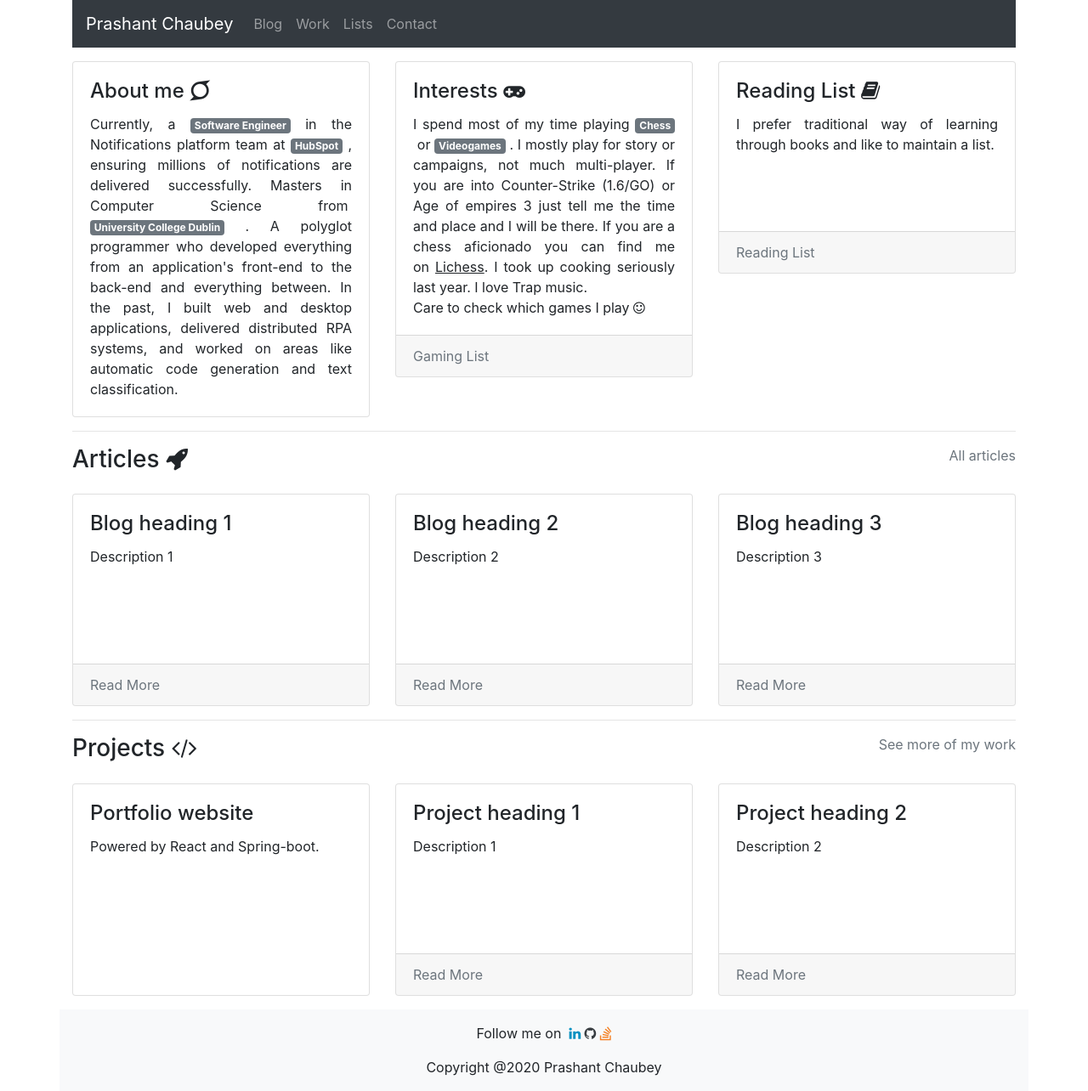
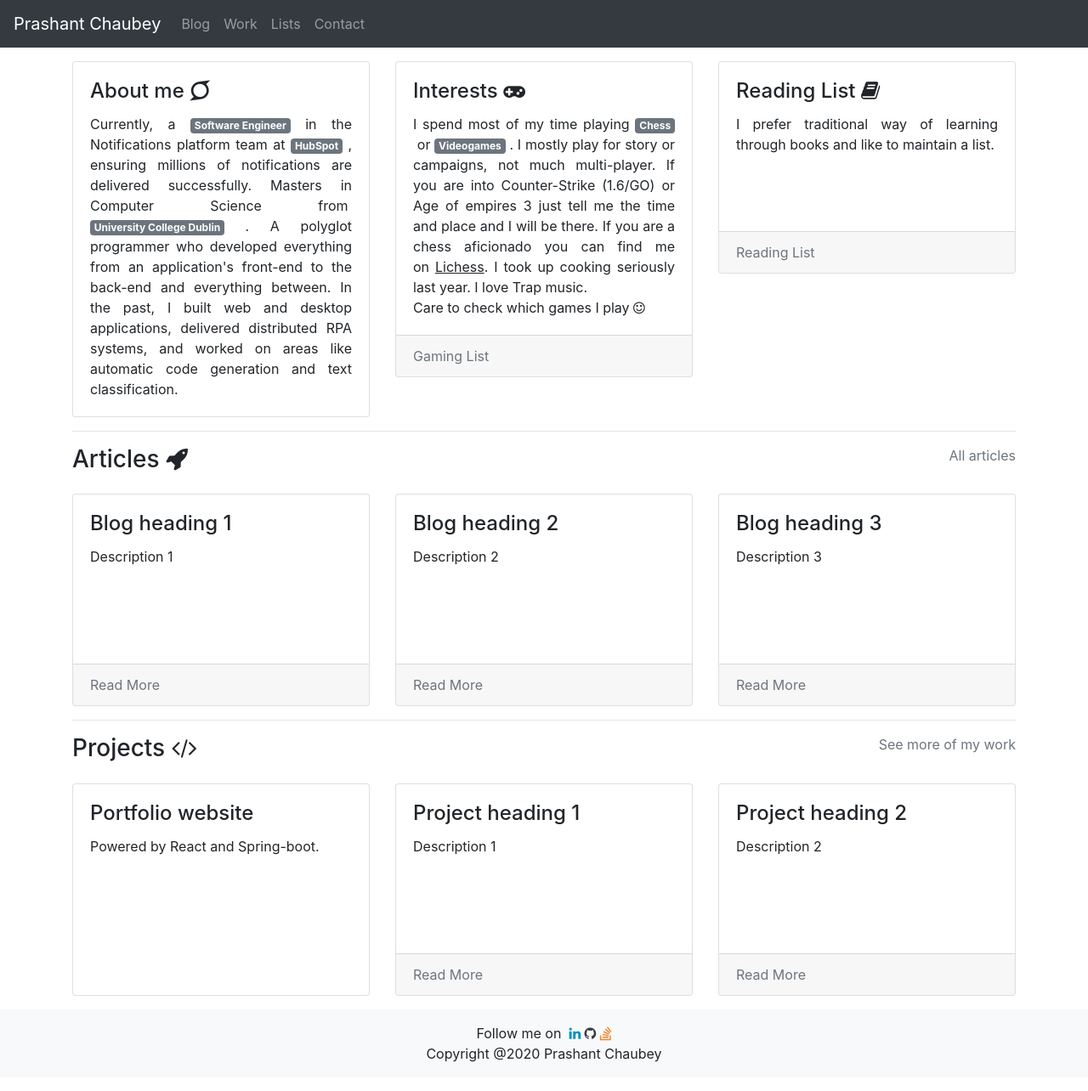
Before and after one commit to pc9795/portfolio, a React (Create React App) app in the folder frontend/: page / in a window 1280 px wide. Shown: the whole page at 85% size. Built offline with nearby package versions, Linux system fonts and the light colour scheme.

Commit message:
UI fixes

```diff
--- a/frontend/src/components/Footer.jsx
+++ b/frontend/src/components/Footer.jsx
@@ -7,9 +7,6 @@ const styles = {
         right: '0',
         bottom: '0',
         left: '0'
-    },
-    footerDiv: {
-        padding: '0 !important'
     },
     footerDivP: {
         marginBottom: '0 !important'
@@ -27,8 +24,7 @@ const styles = {
 
 function Footer() {
     return <footer style={styles.footer}>
-        <div style={styles.footerDiv} className="container bg-light">
-            <p style={styles.footerDivP} className="text-center pt-3">
+        <div className="bg-light text-center py-3">
             <span>Follow me on </span>
             <span>
                 <a href="https://www.linkedin.com/in/pc9795/">
@@ -45,8 +41,8 @@ function Footer() {
                     &nbsp;<i style={styles.stackOverflowIcon} className="fa fa-stack-overflow"/>
                 </a>
             </span>
-            </p>
-            <p className="text-center pb-3">Copyright @2020 Prashant Chaubey</p>
+            <br/>
+            Copyright @2020 Prashant Chaubey
         </div>
     </footer>
 }
--- a/frontend/src/components/Header.jsx
+++ b/frontend/src/components/Header.jsx
@@ -8,15 +8,8 @@ import Contact from "./pages/Contact";
 import {AppRoutes} from "../utils/constants";
 import BlogPost from './pages/BlogPost';
 
-const styles = {
-    headerDiv: {
-        padding: '0 !important'
-    }
-};
-
 function Header() {
     return <Router>
-        <div style={styles.headerDiv} className="container">
         <nav className="navbar navbar-expand-md navbar-dark bg-dark">
             <Link className="navbar-brand" to={AppRoutes.HOME}>Prashant Chaubey</Link>
             <button className="navbar-toggler" type="button" data-toggle="collapse"
@@ -41,7 +34,6 @@ function Header() {
                 </ul>
             </div>
         </nav>
-        </div>
 
         <Switch>
             <Route exact path={AppRoutes.HOME} component={Home}/>
--- a/frontend/src/components/pages/Blog.jsx
+++ b/frontend/src/components/pages/Blog.jsx
@@ -8,7 +8,7 @@ const MONTH_NAMES = ["January", "February", "March", "April", "May", "June",
 ];
 
 function Blog() {
-    return <div className="container mb-3">
+    return <div className="container my-3">
         {getHead()}
         <div className="row">
             <div className="col-md-8 col-sm-12">
--- a/frontend/src/components/pages/BlogPost.jsx
+++ b/frontend/src/components/pages/BlogPost.jsx
@@ -6,7 +6,7 @@ import DummyData from "../../dummyData";
 function BlogPost(props) {
     const {blogPostName} = props.match.params.name;
 
-    return <div className="container">
+    return <div className="container my-3">
         {getHead(blogPostName)}
         {getBlogPost()}
     </div>;
--- a/frontend/src/components/pages/Contact.jsx
+++ b/frontend/src/components/pages/Contact.jsx
@@ -12,7 +12,7 @@ const styles = {
 function Contact() {
     return <div className="container">
         {getHead()}
-        <div className="row ">
+        <div className="row">
             <div className="col-sm-12 mt-3 col-md-4 p-1">
                 {getContactForm()}
                 <div className="row mt-3">
--- a/frontend/src/components/pages/Home.jsx
+++ b/frontend/src/components/pages/Home.jsx
@@ -7,7 +7,7 @@ import Card from "../gui/Card";
 import {StaticData} from "../../staticData";
 
 function Home() {
-    return <div className="container mt-3 mb-3">
+    return <div className="container my-3">
         {getHead()}
         {getInfoCards()}
         <hr/>
--- a/frontend/src/components/pages/Lists.jsx
+++ b/frontend/src/components/pages/Lists.jsx
@@ -4,7 +4,7 @@ import {FaviconConstants} from "../../utils/constants";
 import DummyData from "../../dummyData";
 
 function Lists() {
-    return <div className="container">
+    return <div className="container my-3">
         {getHead()}
         <div className="row mt-3">
             <div className="col-md-6 col-sm-12">
--- a/frontend/src/components/pages/Work.jsx
+++ b/frontend/src/components/pages/Work.jsx
@@ -5,7 +5,7 @@ import DummyData from "../../dummyData";
 import {StaticData} from "../../staticData";
 
 function Work() {
-    return <div className="container mb-3">
+    return <div className="container my-3">
         {getHead()}
         {getProfileSummary()}
         {getResumeLink()}
--- a/frontend/src/dummyData.js
+++ b/frontend/src/dummyData.js
@@ -28,7 +28,7 @@ export default class DummyData {
     static getBlogPostsForBlogPage() {
         const cardNos = [1, 2, 3, 4, 5];
         return cardNos.map(cardNo => {
-            return <div className="row mt-3">
+            return <div className="row">
                 <div className="col-12">
                     <Card title={"Blog heading " + cardNo} text={DummyData._getBlogPostText(cardNo)}/>
                 </div>
@@ -58,7 +58,7 @@ export default class DummyData {
 
     static getBlogPostForBlogPostPage() {
         return <div className="row">
-            <div className="col-12 mt-3">
+            <div className="col-12">
                 <h1>Blog Post Heading</h1>
             </div>
             <div className="col-12 mt-3">
```
Lines whose indentation alone changed are shown as unchanged.
